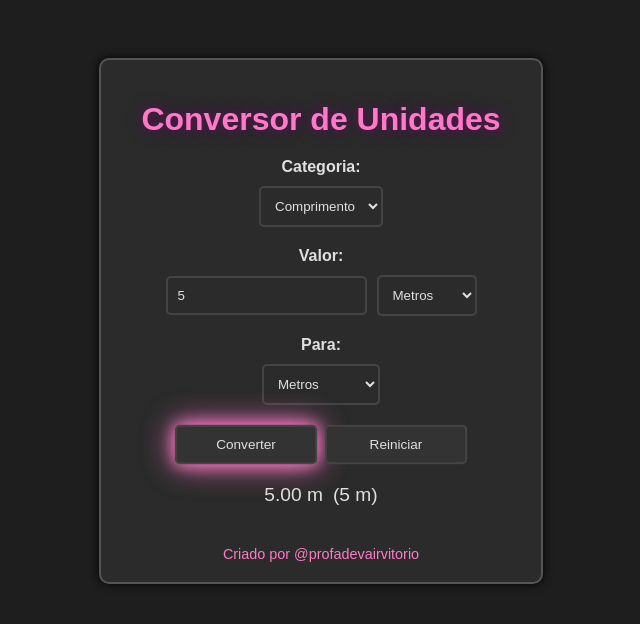
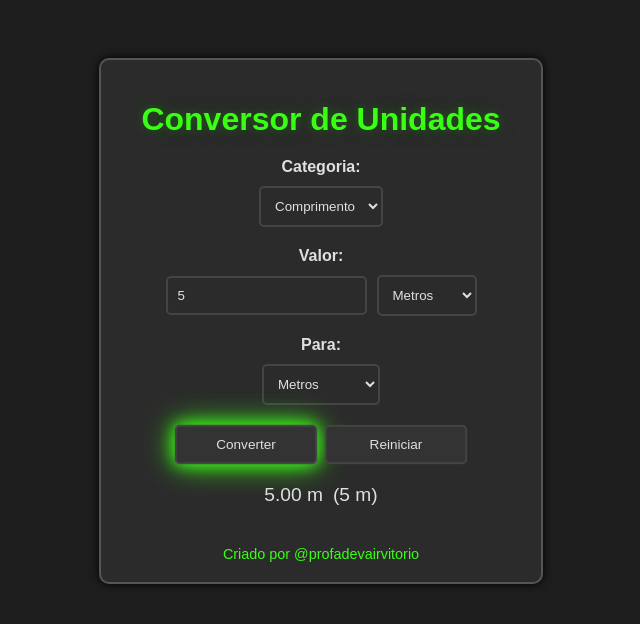
Before and after one commit to profadevairvitorio/conversor_geral, a plain HTML site: page index.html in a window 1280 px wide. Both pictures are taken after typing "5" into the empty fields and a click on the button "Converter". Shown: the whole page, without its empty margins (319-959 px from the left). Drawn offline with Linux system fonts and the light colour scheme.

Commit message:
feat: changes color #39FF14

```diff
--- a/styles.css
+++ b/styles.css
@@ -10,7 +10,7 @@
 
 @keyframes glow {
     0% { text-shadow: 0 0 5px #1e1e1e, 0 0 10px #1e1e1e; }
-    50% { text-shadow: 0 0 15px #ff00ff, 0 0 30px #ff00ff; }
+    50% { text-shadow: 0 0 15px #39FF14, 0 0 30px #39FF14; }
     100% { text-shadow: 0 0 5px #1e1e1e, 0 0 10px #1e1e1e; }
 }
 
@@ -43,7 +43,7 @@ body {
 
 h1 {
     margin-bottom: 20px;
-    color: #ff79c6;
+    color: #39FF14;
     animation: glow 3s infinite;
 }
 
@@ -95,7 +95,7 @@ h1 {
 
 .converter input:focus, .converter select:focus, .converter button:focus {
     outline: none;
-    box-shadow: 0 0 15px #ff79c6, 0 0 30px #ff79c6;
+    box-shadow: 0 0 15px #39FF14, 0 0 30px #39FF14;
     background-color: #333;
 }
 
@@ -119,7 +119,7 @@ h1 {
 .converter button:hover {
     background-color: #444;
     transform: scale(1.05);
-    box-shadow: 0 0 15px #ff79c6, 0 0 30px #ff79c6;
+    box-shadow: 0 0 15px #39FF14, 0 0 30px #39FF14;
 }
 
 #result {
@@ -139,11 +139,11 @@ h1 {
 footer {
     margin-top: 20px;
     font-size: 0.9em;
-    color: #ff79c6;
+    color: #39FF14;
 }
 
 .creator {
-    color: #ff79c6;
+    color: #39FF14;
     animation: pulse 2s infinite;
     transition: color 0.3s, transform 0.3s;
 }
```
